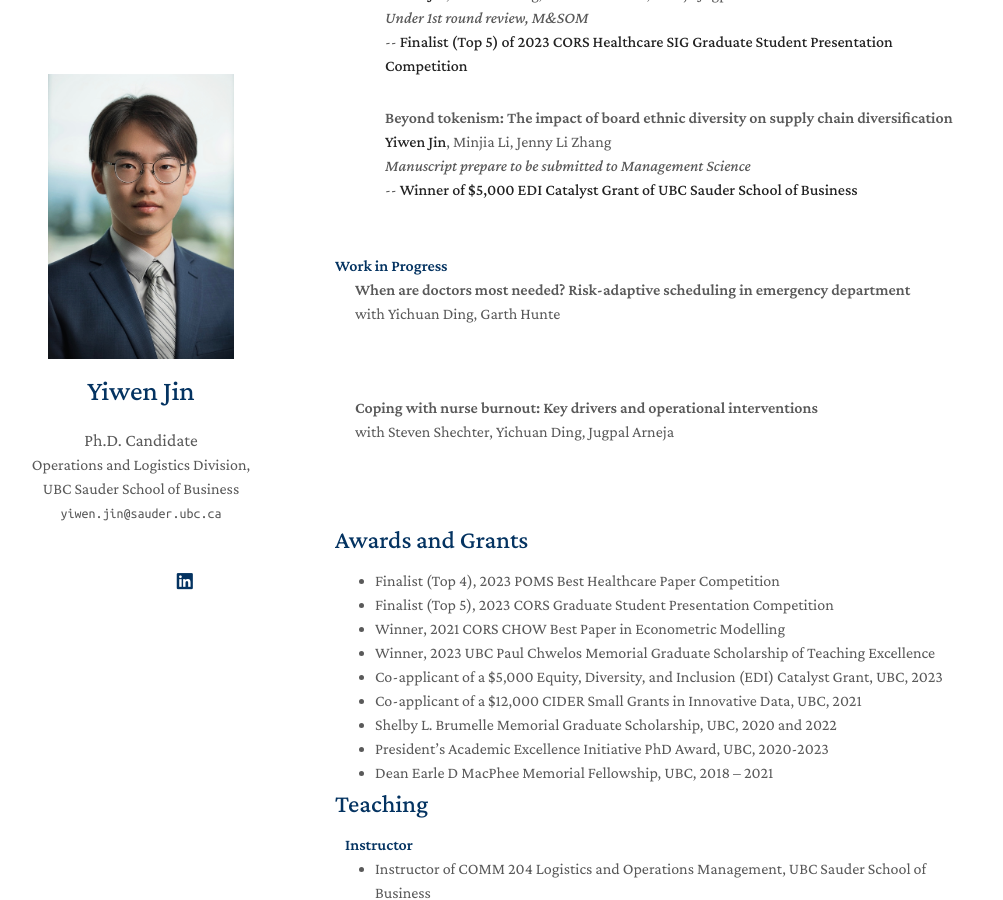
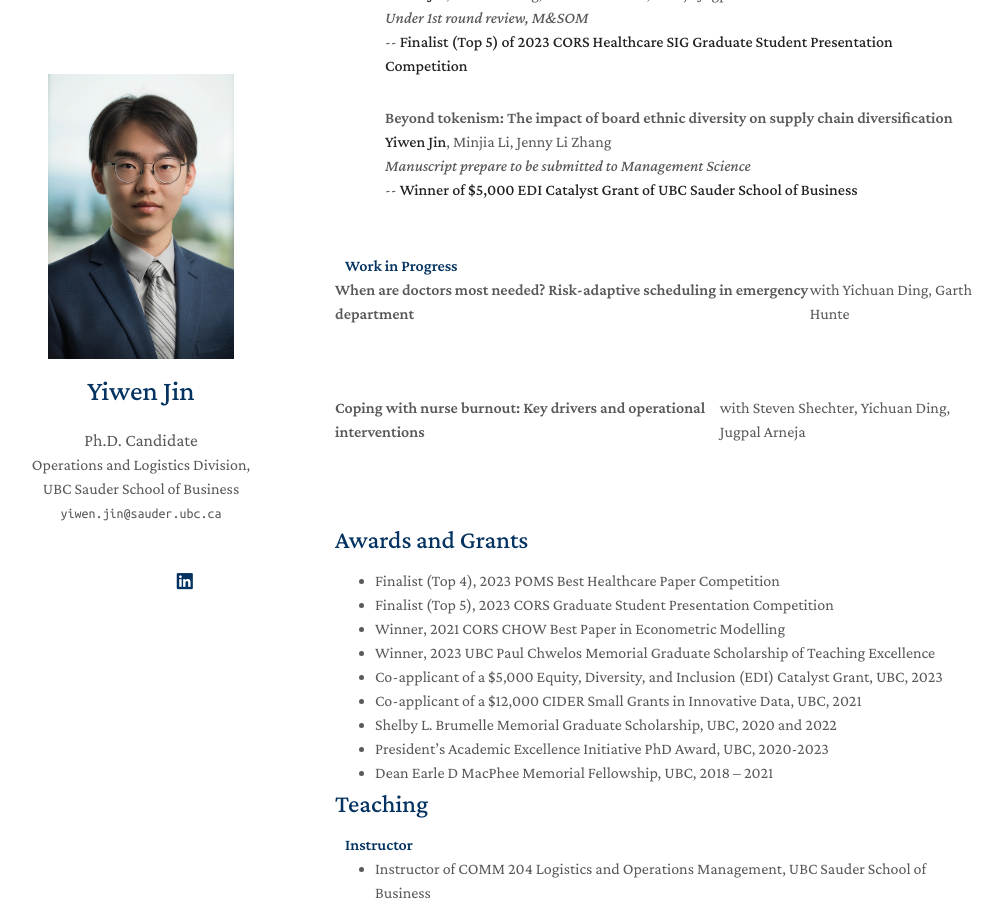
Before and after one commit to zeyang1225/zeyang1225.github.io, a Jekyll site: the page built from index.md, in a window 1280 px wide and 900 px high, scrolled down 1015 px. Shown: the whole window, without its empty margins (135-1138 px from the left). Built offline with Jekyll 4.4.1, drawn with Linux system fonts in a browser that asks for light colours; nearby versions of some CDN libraries; a style sheet for code colours, icons or effects is not loaded; our own code applies the rules of GitHub Pages for plain Markdown files.

Commit message:
Update papers.md

```diff
--- a/_includes/papers.md
+++ b/_includes/papers.md
@@ -74,23 +74,19 @@
 </li>
 <br>
 
-<h4 style="margin:0 0 0;">Work in Progress</h4>
+<h4 style="margin:0 10px 0;">Work in Progress</h4>
 
 <li>
 <div class="pub-row">
-  <div class="col-sm-9" style="padding-right: 15px;padding-left: 20px;">
     <div class="title">When are doctors most needed? Risk-adaptive scheduling in emergency department</div>
     <div class="author">with Yichuan Ding, Garth Hunte</div>
-  </div>
 </div>
 </li>
 
 <li>
 <div class="pub-row">
-  <div class="col-sm-9" style="padding-right: 15px;padding-left: 20px;">
     <div class="title">Coping with nurse burnout: Key drivers and operational interventions</div>
     <div class="author">with Steven Shechter, Yichuan Ding, Jugpal Arneja</div>
-  </div>
 </div>
 </li>
 
```
